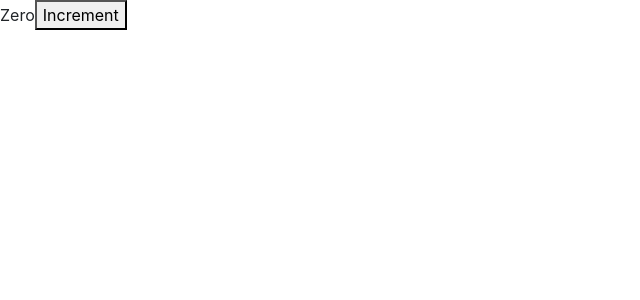
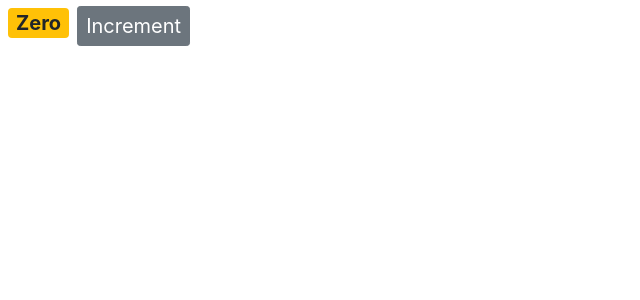
Before and after one commit to orii-blackmark/counter-app, a React (Create React App) app: page / in a window 1280 px wide. Shown: the top 300 px of the page, without its empty margins (0-640 px from the left). Built offline with nearby package versions, Linux system fonts and the light colour scheme.

Commit message:
rendering classes dynamically

```diff
--- a/src/components/counter.jsx
+++ b/src/components/counter.jsx
@@ -4,15 +4,29 @@ class Counter extends Component {
   state = {
     count: 0,
   };
+  styles = {
+    fontSize: 20,
+    fontWeight: "bold",
+  };
 
   render() {
     return (
       <React.Fragment>
-        <span>{this.formatCount()}</span>
-        <button>Increment</button>
+        <span style={this.styles} className={this.getBadgeClasses()}>
+          {this.formatCount()}
+        </span>
+        <button style={{ fontSize: 20 }} className="btn btn-secondary btn-sm">
+          Increment
+        </button>
       </React.Fragment>
     );
   }
+  getBadgeClasses() {
+    let classes = "badge m-2 badge-";
+    classes += this.state.count === 0 ? "warning" : "primary";
+    return classes;
+  }
+
   formatCount() {
     const { count } = this.state;
     return count === 0 ? "Zero" : count;
```
